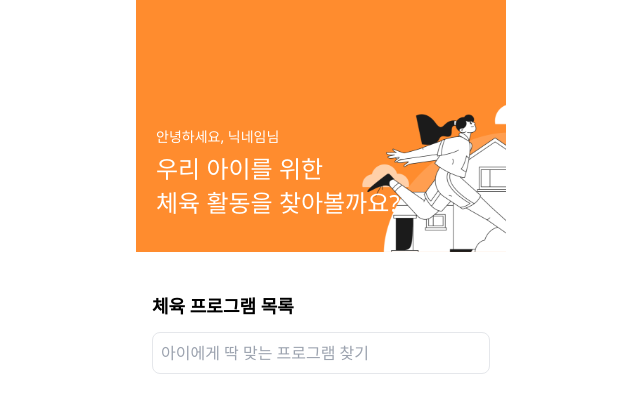
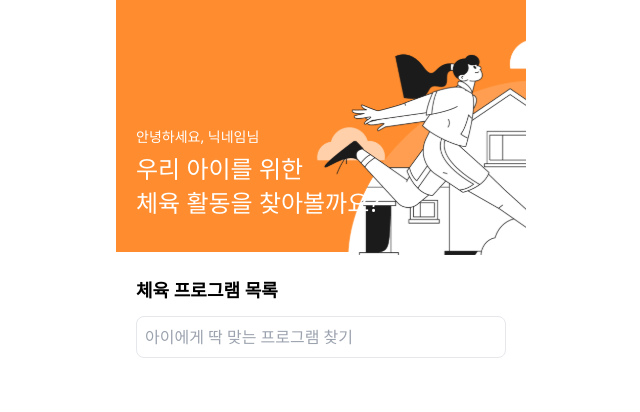
Before and after one commit to spokids/GongGong_FE, a React (Vite) app: page / in a window 1280 px wide. Shown: the top 412 px of the page, without its empty margins (319-959 px from the left). Built offline with nearby package versions, Linux system fonts and the light colour scheme.

Commit message:
#13 [Design] 홈화면 부모패딩 무시

```diff
--- a/src/pages/HomePage.tsx
+++ b/src/pages/HomePage.tsx
@@ -1,18 +1,19 @@
 import React from "react";
 import mainIcon from '@assets/svg/mainIcon.svg';
+import fire from '@assets/svg/fire.svg';
 
 const HomePage = () => {
   return (
     <div className="w-full min-h-screen bg-white">
-      <div className="relative w-full h-[252px] bg-orange-400">
+      <div className="relative w-100vw h-[252px] bg-orange-400" style={{ margin: '0 -20px 0 -20px' }}>
         <div className="absolute top-[126px] left-5 z-10 text-white">
           <p className="text-body9">안녕하세요, 닉네임님</p>
           <h1 className="mt-1 text-headline1">우리 아이를 위한 <br /> 체육 활동을 찾아볼까요?</h1>
         </div>
-        <img src={mainIcon} className="absolute bottom-0 right-0 z-0 w-50" />
+        <img src={mainIcon} className="absolute top-0 right-0 z-0 w-60" />
       </div>
 
-      <main className="p-4">
+      <main className="-9/2">
         <section className="mt-6">
           <h2 className="mb-3 text-lg font-bold">체육 프로그램 목록</h2>
           <div className="mb-4">
--- a/tailwind.config.js
+++ b/tailwind.config.js
@@ -9,6 +9,9 @@ export default {
       },
       spacing: {
         "padding-default": "20px",
+      },
+      padding: {
+        'custom': '0',
       },
       container: {
         center: true,
```
